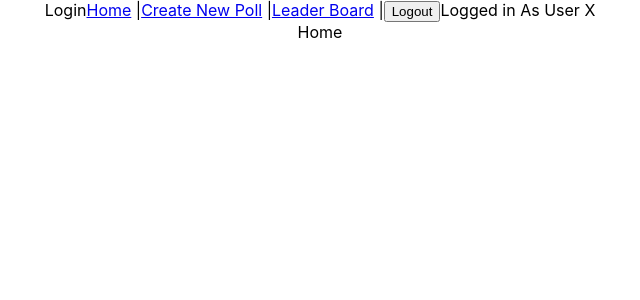
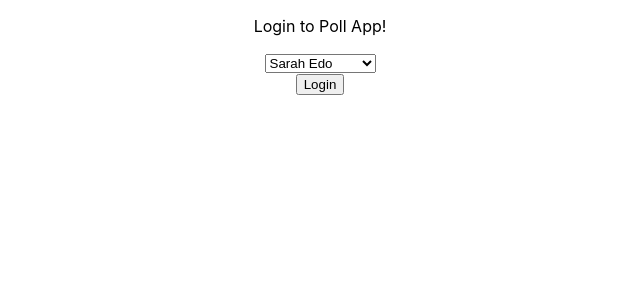
Before and after one commit to architecturequeen/pollquiz, a React (Create React App) app: page / in a window 1280 px wide. Shown: the top 300 px of the page, without its empty margins (320-960 px from the left). Built offline with nearby package versions, Linux system fonts and the light colour scheme.

Commit message:
feat: add login support for dummy users

```diff
--- a/src/App.js
+++ b/src/App.js
@@ -3,8 +3,9 @@ import { createStore } from 'redux';
 import { Provider } from 'react-redux';
 import rootReducer from './reducers';
 
-import { BrowserRouter as Router, Link, Route } from 'react-router-dom';
+import { BrowserRouter as Router } from 'react-router-dom';
 import './App.css';
+import LoginList from './LoginList';
 
 const store = createStore(rootReducer);
 
@@ -14,16 +15,7 @@ class App extends Component {
       <Provider store={store}>
         <Router>
           <div className="App">
-            Login
-            <Link to="/">Home</Link> |<Link to="/create">Create New Poll</Link>{' '}
-            |<Link to="/board">Leader Board</Link> |<button>Logout</button>
-            <span>Logged in As User X</span>
-            <Route path="/" exact component={() => <div>Home</div>} />
-            <Route
-              path="/create/"
-              component={() => <div>Create New Poll</div>}
-            />
-            <Route path="/board/" component={() => <div>Leader Board</div>} />
+            <LoginList />
           </div>
         </Router>
       </Provider>
--- /dev/null
+++ b/src/Home.js
@@ -0,0 +1,20 @@
+import React, { Component } from 'react';
+
+import { Link, Route } from 'react-router-dom';
+
+class Home extends Component {
+  render() {
+    return (
+      <div>
+        <Link to="/">Home</Link> |<Link to="/create">Create New Poll</Link>|
+        <Link to="/board">Leader Board</Link> |<button onClick>Logout</button>
+        <span>Logged in As User X</span>
+        <Route path="/" exact component={() => <div>Home</div>} />
+        <Route path="/create/" component={() => <div>Create New Poll</div>} />
+        <Route path="/board" component={() => <div>Leader Board</div>} />
+      </div>
+    );
+  }
+}
+
+export default Home;
--- /dev/null
+++ b/src/Login.js
@@ -0,0 +1,53 @@
+import React, { Component } from 'react';
+import { withRouter } from 'react-router-dom';
+import Home from './Home';
+
+class Login extends Component {
+  state = {
+    selectedUser: ''
+  };
+
+  componentWillMount() {
+    this.props.loadUsers();
+  }
+
+  handleChange = event => {
+    this.selectedUser.value = event.target.value;
+    this.setState({ selectedUser: event.target.value });
+  };
+
+  handleLogin = event => {
+    console.log(this.selectedUser.value);
+    this.props.login(this.selectedUser.value);
+    this.props.history.push('/');
+  };
+
+  render() {
+    console.log(this.props);
+    const { users, loggedInUser } = this.props;
+
+    return loggedInUser !== null ? (
+      <Home />
+    ) : (
+      <div>
+        <p>Login to Poll App!</p>
+        <select
+          value={this.state.selectedUser}
+          ref={value => (this.selectedUser = value)}
+          onChange={this.handleChange}
+        >
+          {Object.keys(users).map(username => (
+            <option value={username} key={username}>
+              {users[username].name}
+            </option>
+          ))}
+        </select>
+        <div>
+          <button onClick={this.handleLogin}>Login</button>
+        </div>
+      </div>
+    );
+  }
+}
+
+export default withRouter(Login);
--- /dev/null
+++ b/src/LoginList.js
@@ -0,0 +1,25 @@
+import { connect } from 'react-redux';
+import * as Data from './Data';
+import { login, loadUsers } from './actions';
+import Login from './Login';
+
+const _loadUsers = dispatch => {
+  Data._getUsers().then(users => {
+    dispatch(loadUsers(users));
+  });
+};
+
+const mapDispatchToProps = dispatch => ({
+  login: id => dispatch(login(id)),
+  loadUsers: () => _loadUsers(dispatch)
+});
+
+const mapStateToProps = state => ({
+  users: state.users,
+  loggedInUser: state.loggedInUser
+});
+
+export default connect(
+  mapStateToProps,
+  mapDispatchToProps
+)(Login);
--- /dev/null
+++ b/src/actions/index.js
@@ -0,0 +1,9 @@
+export const login = user => ({
+  type: 'LOGIN',
+  user
+});
+
+export const loadUsers = users => ({
+  type: 'LOAD_USERS',
+  users
+});
--- a/src/reducers/index.js
+++ b/src/reducers/index.js
@@ -1,3 +1,4 @@
 import { combineReducers } from 'redux';
+import { loggedInUser, users} from './user';
 
-export default combineReducers({});
+export default combineReducers({ loggedInUser, users });
--- /dev/null
+++ b/src/reducers/user.js
@@ -0,0 +1,17 @@
+export const loggedInUser = (state = null, action) => {
+  switch (action.type) {
+    case 'LOGIN':
+      return action.user;
+    default:
+      return state;
+  }
+};
+
+export const users = (state = [], action) => {
+  switch (action.type) {
+    case 'LOAD_USERS':
+      return action.users;
+    default:
+      return state;
+  }
+};
```
